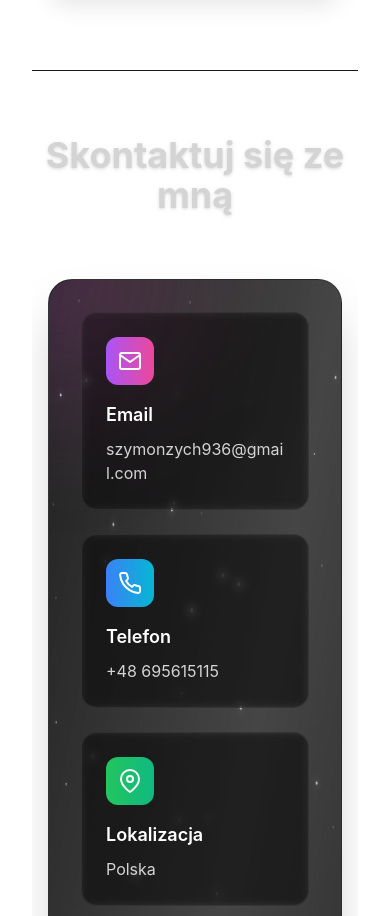
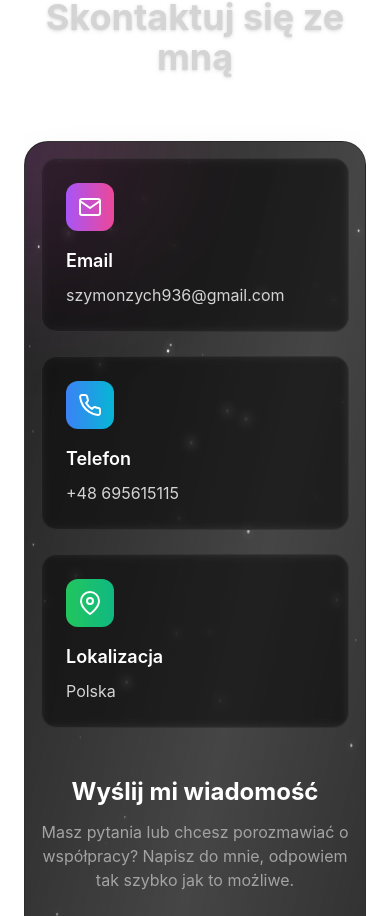
Before and after one commit to szymszaj/Portfolio, a React (Vite) app in the folder react-portfolio/: page / in a window 390 px wide. Shown: the part 8069-8985 px from the top of the page. Built offline with nearby package versions, Linux system fonts and the light colour scheme.

Commit message:
feat: Integrate Courses component and adjust padding in Contact and Navbar components

```diff
--- a/react-portfolio/src/App.jsx
+++ b/react-portfolio/src/App.jsx
@@ -4,6 +4,7 @@ import Navbar from "./components/Navbar";
 import Technologies from "./components/Technologies";
 import Experience from "./components/Experience";
 import Projects from "./components/Projects";
+import Courses from "./components/Courses";
 import { Contact } from "./components/Contact";
 // import ParticleBackground from "./components/ui/ParticleBackground";
 
@@ -16,13 +17,14 @@ const App = () => {
 
       {/* <ParticleBackground /> */}
 
-      <div className="container mx-auto px-8 relative z-10">
+      <div className="container mx-auto px-6 relative z-10">
         <Navbar />
         <Hero />
         {/* <About /> */}
         <Technologies />
         <Experience />
         <Projects />
+        {/* <Courses /> */}
         <Contact />
       </div>
     </div>
--- a/react-portfolio/src/components/Contact.jsx
+++ b/react-portfolio/src/components/Contact.jsx
@@ -79,12 +79,12 @@ export const Contact = () => {
         Skontaktuj się ze mną
       </motion.h2>
 
-      <div className="relative z-10 max-w-6xl mx-auto px-4">
+      <div className="relative z-10 max-w-6xl mx-auto">
         <motion.div
           whileInView={{ opacity: 1, y: 0 }}
           initial={{ opacity: 0, y: 50 }}
           transition={{ duration: 0.8 }}
-          className="relative p-8 md:p-12 bg-gradient-to-br from-neutral-950/90 via-neutral-900/80 to-neutral-950/90 rounded-3xl shadow-2xl backdrop-blur-xl border border-neutral-800/50 overflow-hidden"
+          className="relative p-4 md:p-12 bg-gradient-to-br from-neutral-950/90 via-neutral-900/80 to-neutral-950/90 rounded-3xl shadow-2xl backdrop-blur-xl border border-neutral-800/50 overflow-hidden"
         >
           <StarsBackground />
 
@@ -282,7 +282,7 @@ export const Contact = () => {
                     className="w-full px-5 py-4 bg-neutral-800/40 border border-neutral-700/50 rounded-xl text-white placeholder-neutral-500 focus:outline-none focus:ring-2 focus:ring-purple-500/50 focus:border-purple-500/50 transition-all duration-200 resize-none"
                     placeholder="Napisz swoją wiadomość tutaj..."
                   />
-                  </motion.div>
+                </motion.div>
 
                 <motion.div
                   whileInView={{ opacity: 1, y: 0 }}
--- a/react-portfolio/src/components/Navbar.jsx
+++ b/react-portfolio/src/components/Navbar.jsx
@@ -249,7 +249,7 @@ const Navbar = () => {
                   transition={{ delay: 0.1 }}
                   className="text-3xl font-bold text-white mb-2"
                 >
-                  📨 Skontaktuj się ze mną
+                  📨
                 </motion.h2>
                 <motion.p
                   initial={{ opacity: 0, y: -20 }}
@@ -262,7 +262,7 @@ const Navbar = () => {
                 </motion.p>
               </div>
 
-              <div className="p-8">
+              <div className="p-4">
                 <Contact />
               </div>
             </motion.div>
```
